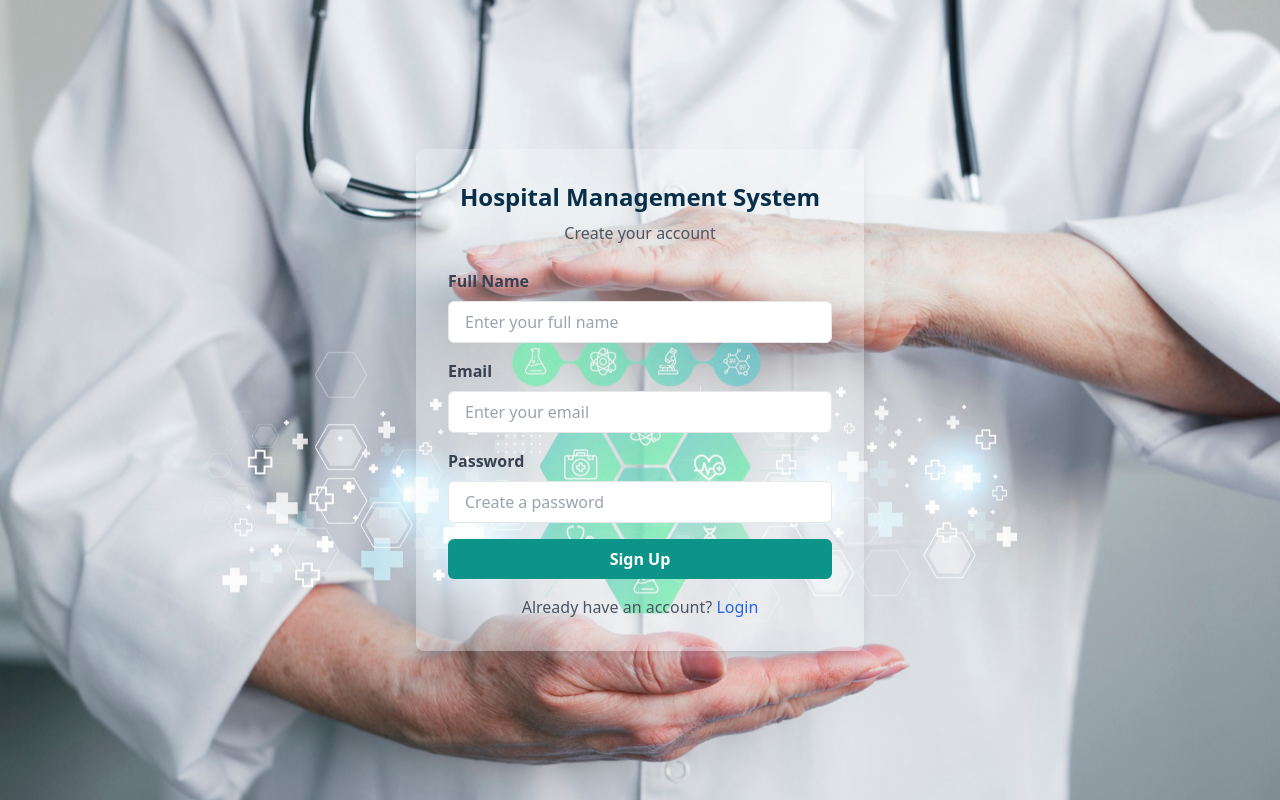
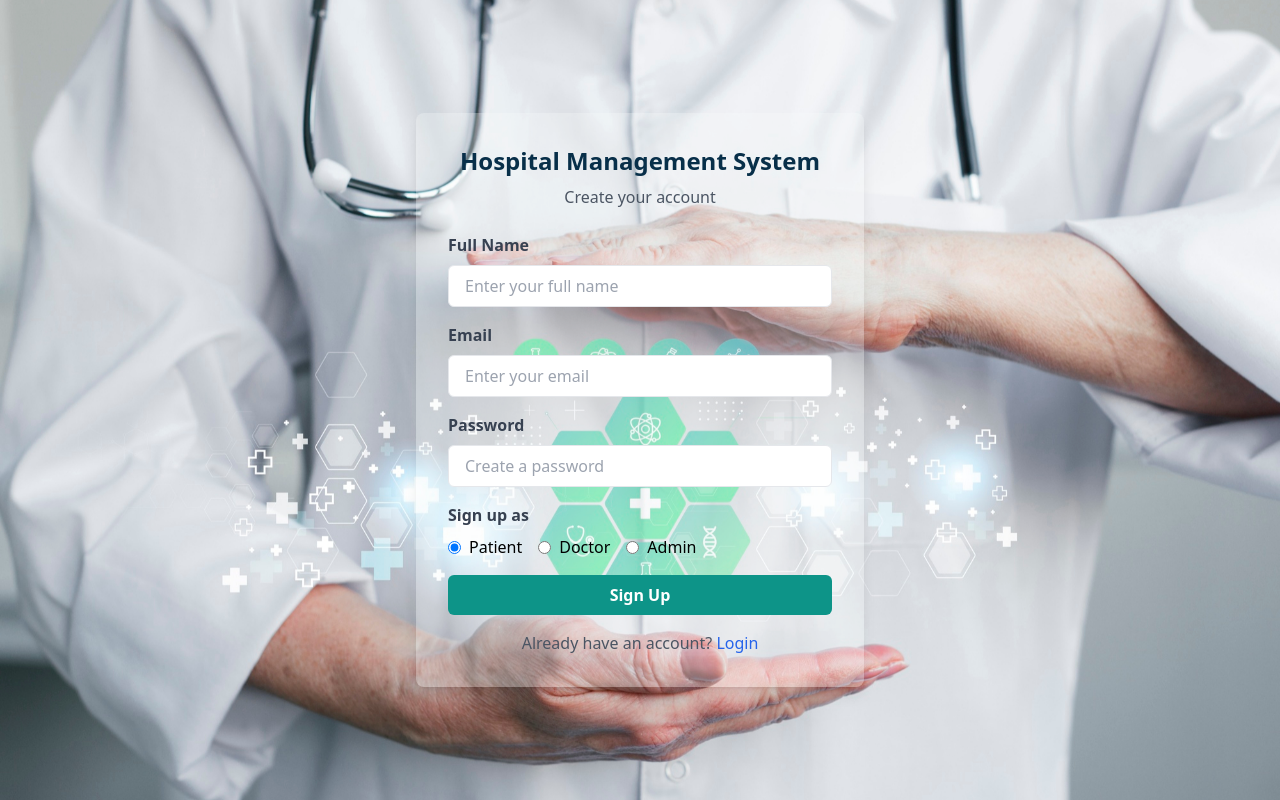
Before and after one commit to ga1ib/Centralized-Health-Management-System, a React (Vite) app in the folder frontend/Hms/: page /signup in a window 1280 px wide. Built offline with nearby package versions, Linux system fonts and the light colour scheme.

Commit message:
login and signup for admin, patient and doctor

```diff
--- a/frontend/Hms/src/login.jsx
+++ b/frontend/Hms/src/login.jsx
@@ -4,23 +4,33 @@ import axios from "axios";
 import { useNavigate } from "react-router-dom";
 
 const Login = () => {
-  const [email, setEmail] = useState("");
-  const [password, setPassword] = useState("");
-  const [error, setError] = useState("");
-  const navigate = useNavigate();
+  const [email, setEmail]         = useState("");
+  const [password, setPassword]   = useState("");
+  const [role, setRole]           = useState("patient"); // default role
+  const [error, setError]         = useState("");
+  const navigate                = useNavigate();
 
   const handleLogin = async (e) => {
     e.preventDefault();
     setError("");
     try {
+      // Include role in the login request (if supported by your API)
       const response = await axios.post("http://localhost:5000/api/auth/login", {
         email,
         password,
+        role,
       });
       // Save token to localStorage
       localStorage.setItem("token", response.data.token);
-      // Redirect to the dashboard (Home)
-      navigate("/");
+
+      // Redirect to the appropriate portal based on role
+      if (role === "admin") {
+        navigate("/");
+      } else if (role === "doctor") {
+        navigate("/doctor");
+      } else {
+        navigate("/patient");
+      }
     } catch (err) {
       setError(err.response?.data?.error || "Login failed. Please try again.");
     }
@@ -60,9 +70,49 @@ const Login = () => {
             />
           </div>
 
+          {/* Role Selection */}
+          <div className="mb-4">
+            <label className="block text-gray-700 font-semibold mb-2">Login as</label>
+            <div className="flex space-x-4">
+              <label className="inline-flex items-center">
+                <input
+                  type="radio"
+                  className="form-radio"
+                  name="role"
+                  value="patient"
+                  checked={role === "patient"}
+                  onChange={(e) => setRole(e.target.value)}
+                />
+                <span className="ml-2">Patient</span>
+              </label>
+              <label className="inline-flex items-center">
+                <input
+                  type="radio"
+                  className="form-radio"
+                  name="role"
+                  value="doctor"
+                  checked={role === "doctor"}
+                  onChange={(e) => setRole(e.target.value)}
+                />
+                <span className="ml-2">Doctor</span>
+              </label>
+              <label className="inline-flex items-center">
+                <input
+                  type="radio"
+                  className="form-radio"
+                  name="role"
+                  value="admin"
+                  checked={role === "admin"}
+                  onChange={(e) => setRole(e.target.value)}
+                />
+                <span className="ml-2">Admin</span>
+              </label>
+            </div>
+          </div>
+
           <button
             type="submit"
-            className="w-full  bg-teal-600 text-white py-2 rounded-md font-semibold hover:bg-teal-700 transition"
+            className="w-full bg-teal-600 text-white py-2 rounded-md font-semibold hover:bg-teal-700 transition"
           >
             Login
           </button>
--- a/frontend/Hms/src/signup.jsx
+++ b/frontend/Hms/src/signup.jsx
@@ -4,25 +4,35 @@ import axios from "axios";
 import { useNavigate } from "react-router-dom";
 
 const Signup = () => {
-  const [fullName, setFullName] = useState("");
-  const [email, setEmail] = useState("");
-  const [password, setPassword] = useState("");
-  const [error, setError] = useState("");
-  const navigate = useNavigate();
+  const [fullName, setFullName]   = useState("");
+  const [email, setEmail]         = useState("");
+  const [password, setPassword]   = useState("");
+  const [role, setRole]           = useState("patient"); // default role
+  const [error, setError]         = useState("");
+  const navigate                = useNavigate();
 
   const handleSignup = async (e) => {
     e.preventDefault();
     setError("");
     try {
+      // Include role in the signup request (if supported by your API)
       const response = await axios.post("http://localhost:5000/api/auth/signup", {
         name: fullName,
         email,
         password,
+        role,
       });
       // Save token after signup
       localStorage.setItem("token", response.data.token);
-      // Redirect to dashboard (Home)
-      navigate("/");
+
+      // Redirect to the appropriate portal based on role
+      if (role === "admin") {
+        navigate("/");
+      } else if (role === "doctor") {
+        navigate("/doctor");
+      } else {
+        navigate("/patient");
+      }
     } catch (err) {
       setError(err.response?.data?.error || "Signup failed. Please try again.");
     }
@@ -74,6 +84,46 @@ const Signup = () => {
             />
           </div>
 
+          {/* Role Selection */}
+          <div className="mb-4">
+            <label className="block text-gray-700 font-semibold mb-2">Sign up as</label>
+            <div className="flex space-x-4">
+              <label className="inline-flex items-center">
+                <input
+                  type="radio"
+                  className="form-radio"
+                  name="role"
+                  value="patient"
+                  checked={role === "patient"}
+                  onChange={(e) => setRole(e.target.value)}
+                />
+                <span className="ml-2">Patient</span>
+              </label>
+              <label className="inline-flex items-center">
+                <input
+                  type="radio"
+                  className="form-radio"
+                  name="role"
+                  value="doctor"
+                  checked={role === "doctor"}
+                  onChange={(e) => setRole(e.target.value)}
+                />
+                <span className="ml-2">Doctor</span>
+              </label>
+              <label className="inline-flex items-center">
+                <input
+                  type="radio"
+                  className="form-radio"
+                  name="role"
+                  value="admin"
+                  checked={role === "admin"}
+                  onChange={(e) => setRole(e.target.value)}
+                />
+                <span className="ml-2">Admin</span>
+              </label>
+            </div>
+          </div>
+
           <button
             type="submit"
             className="w-full bg-teal-600 text-white py-2 rounded-md font-semibold hover:bg-teal-700 transition"
```
